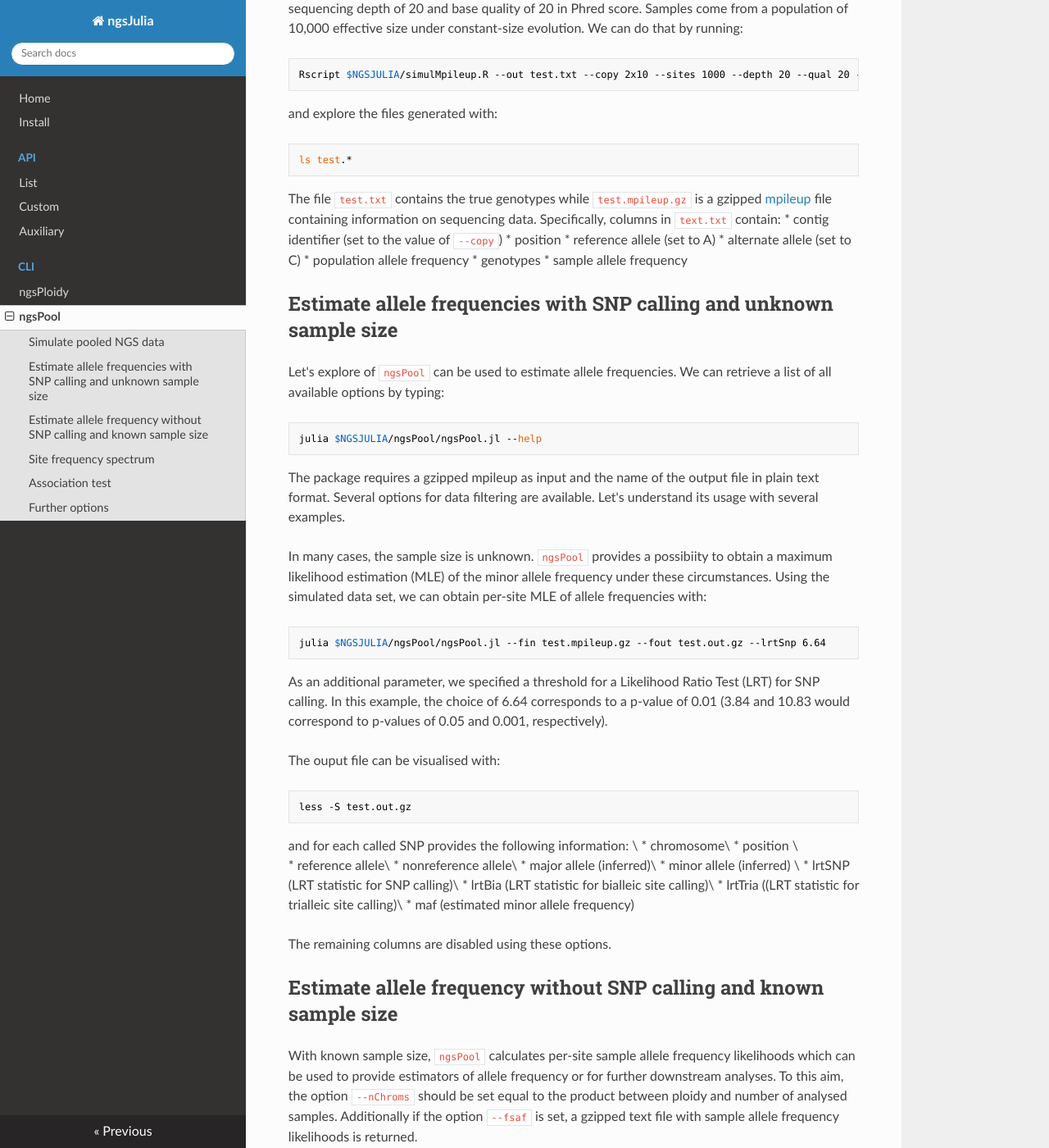
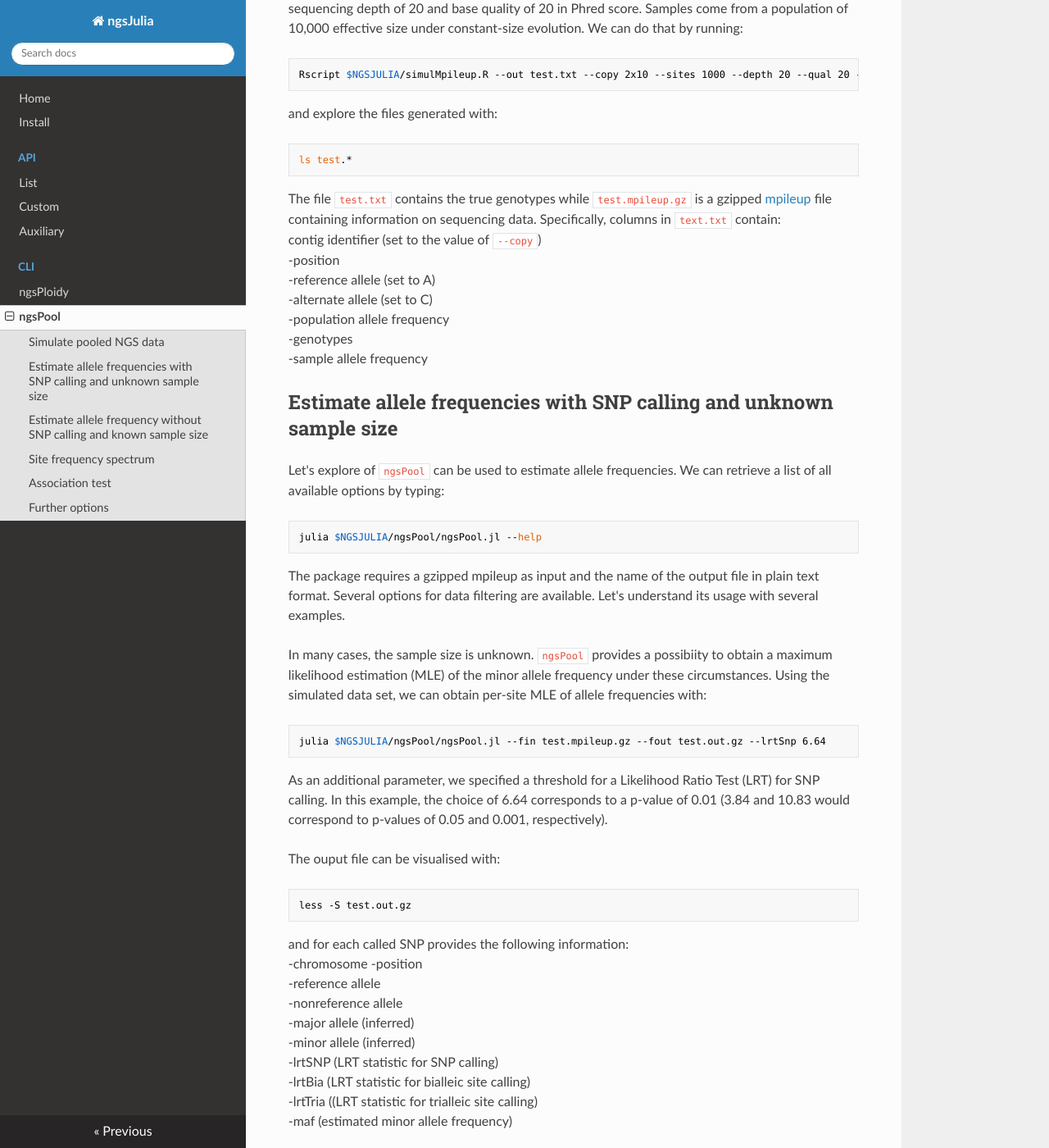
Before and after one commit to mfumagalli/ngsJulia, an MkDocs documentation site: the page built from docs/ngsPool.md, in a window 1280 px wide and 1400 px high, scrolled down 639 px. Shown: the whole window at 82% size. Built offline with MkDocs 1.6.1, drawn with Linux system fonts in a browser that asks for light colours; nearby versions of some CDN libraries; some of the changed text lies outside the part shown.

Commit message:
updated doc

````diff
--- a/docs/ngsPool.md
+++ b/docs/ngsPool.md
@@ -28,13 +28,13 @@ ls test.*
 ```
 The file `test.txt` contains the true genotypes while `test.mpileup.gz` is a gzipped [mpileup](http://www.htslib.org/doc/samtools-mpileup.html) file containing information on sequencing data.
 Specifically, columns in `text.txt` contain:
-* contig identifier (set to the value of `--copy`)
-* position
-* reference allele (set to A)
-* alternate allele (set to C)
-* population allele frequency
-* genotypes
-* sample allele frequency
+ contig identifier (set to the value of `--copy`)
+-position
+-reference allele (set to A)
+-alternate allele (set to C)
+-population allele frequency
+-genotypes
+-sample allele frequency
 
 
 ## Estimate allele frequencies with SNP calling and unknown sample size
@@ -60,17 +60,17 @@ The ouput file can be visualised with:
 ```bash
 less -S test.out.gz
 ```
-and for each called SNP provides the following information: \\
-* chromosome\\
-* position    \\
-* reference allele\\
-* nonreference allele\\
-* major allele (inferred)\\
-* minor allele (inferred) \\
-* lrtSNP (LRT statistic for SNP calling)\\
-* lrtBia  (LRT statistic for bialleic site calling)\\
-* lrtTria ((LRT statistic for trialleic site calling)\\
-* maf (estimated minor allele frequency)
+and for each called SNP provides the following information:
+-chromosome
+-position
+-reference allele
+-nonreference allele
+-major allele (inferred)
+-minor allele (inferred)
+-lrtSNP (LRT statistic for SNP calling)
+-lrtBia  (LRT statistic for bialleic site calling)
+-lrtTria ((LRT statistic for trialleic site calling)
+-maf (estimated minor allele frequency)
 
 The remaining columns are disabled using these options.
 
````
Also changed, not shown: other parts of docs/ngsPool.md (+4 -4 lines), docs/ngsPloidy.md (+22 -22 lines).
